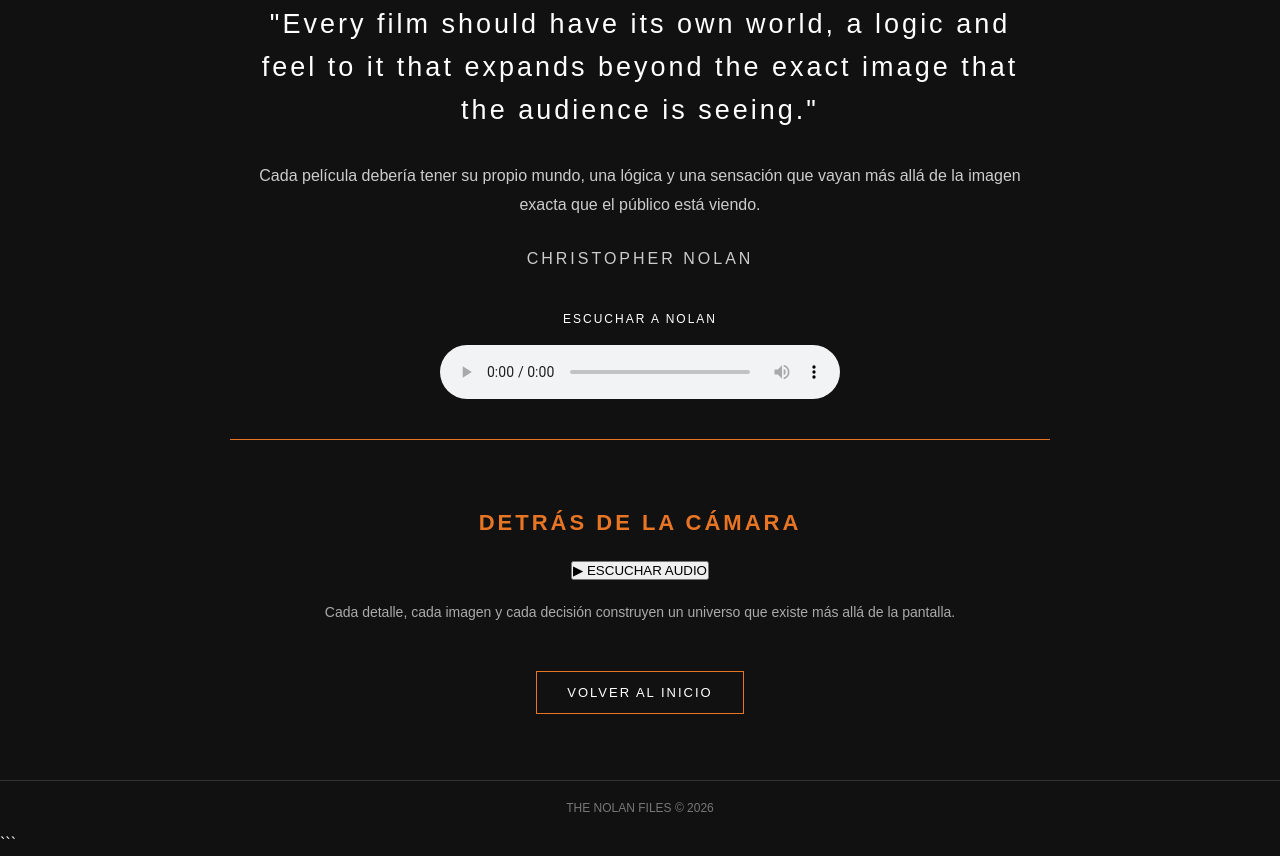
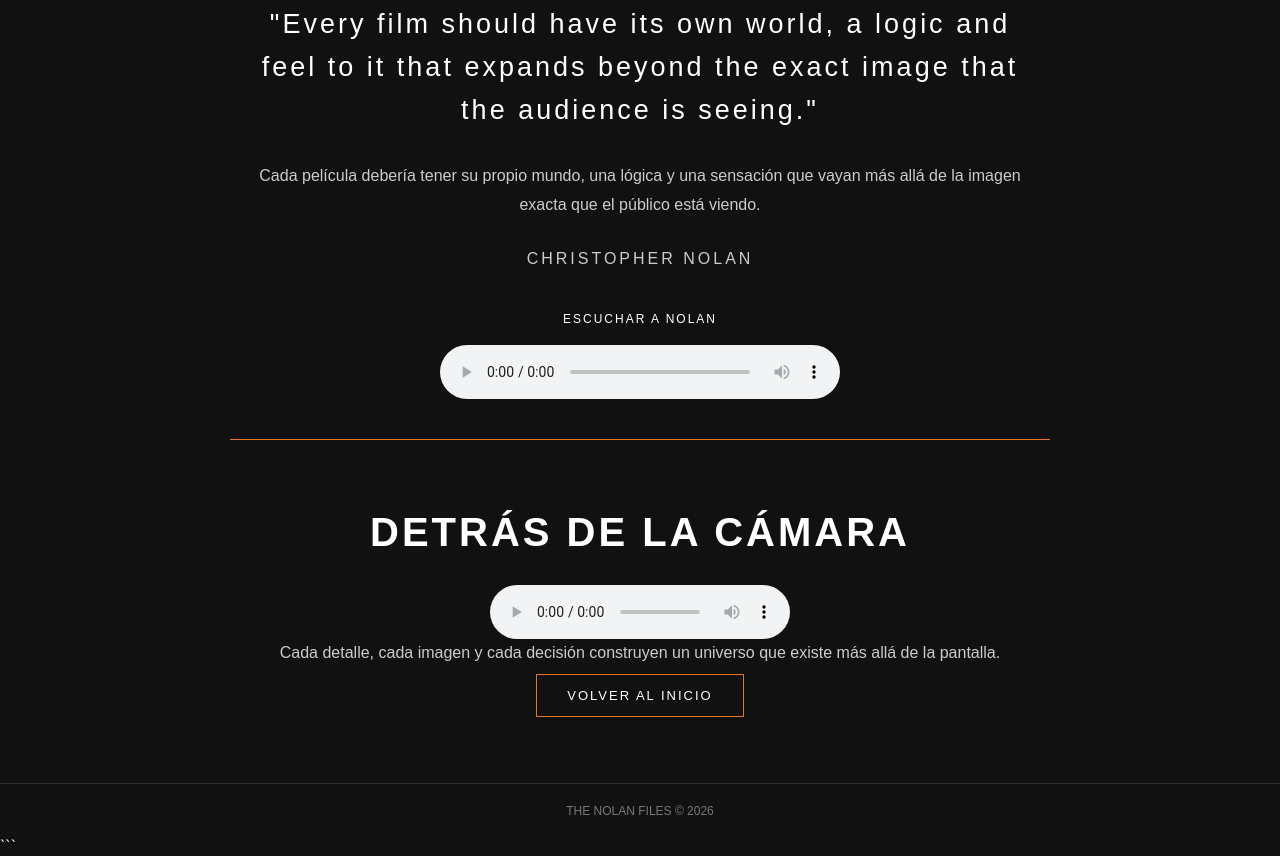
Before and after one commit to pedrobayonm-crypto/entragafinal, a plain HTML site: page director.html in a window 1280 px wide. Shown: the part 1474-2330 px from the top of the page. Drawn offline with Linux system fonts and the light colour scheme.

Commit message:
Update director.html

````diff
--- a/director.html
+++ b/director.html
@@ -93,20 +93,14 @@
 
         <!-- AUDIO DEL DIRECTOR -->
 
-        <section class="gif-nolan">
+        <section class="audio-director">
 
             <h2>DETRÁS DE LA CÁMARA</h2>
 
-            <div class="musica-ambiente">
-                <audio id="ambiente" loop>
-                    <source src="nolan.mp3" type="audio/mpeg">
-                    Tu navegador no puede reproducir este audio.
-                </audio>
-
-                <button onclick="reproducirMusica()" id="botonMusica">
-                    ▶ ESCUCHAR AUDIO
-                </button>
-            </div>
+            <audio controls>
+                <source src="nolan.mp3" type="audio/mpeg">
+                Tu navegador no puede reproducir este audio.
+            </audio>
 
             <p>
                 Cada detalle, cada imagen y cada decisión construyen
@@ -123,21 +117,6 @@
         <p>THE NOLAN FILES © 2026</p>
     </footer>
 
-    <script>
-        function reproducirMusica() {
-            var audio = document.getElementById("ambiente");
-            var boton = document.getElementById("botonMusica");
-
-            if (audio.paused) {
-                audio.play();
-                boton.innerHTML = "Ⅱ PAUSAR AUDIO";
-            } else {
-                audio.pause();
-                boton.innerHTML = "▶ ESCUCHAR AUDIO";
-            }
-        }
-    </script>
-
 </body>
 </html>
 ```
````
